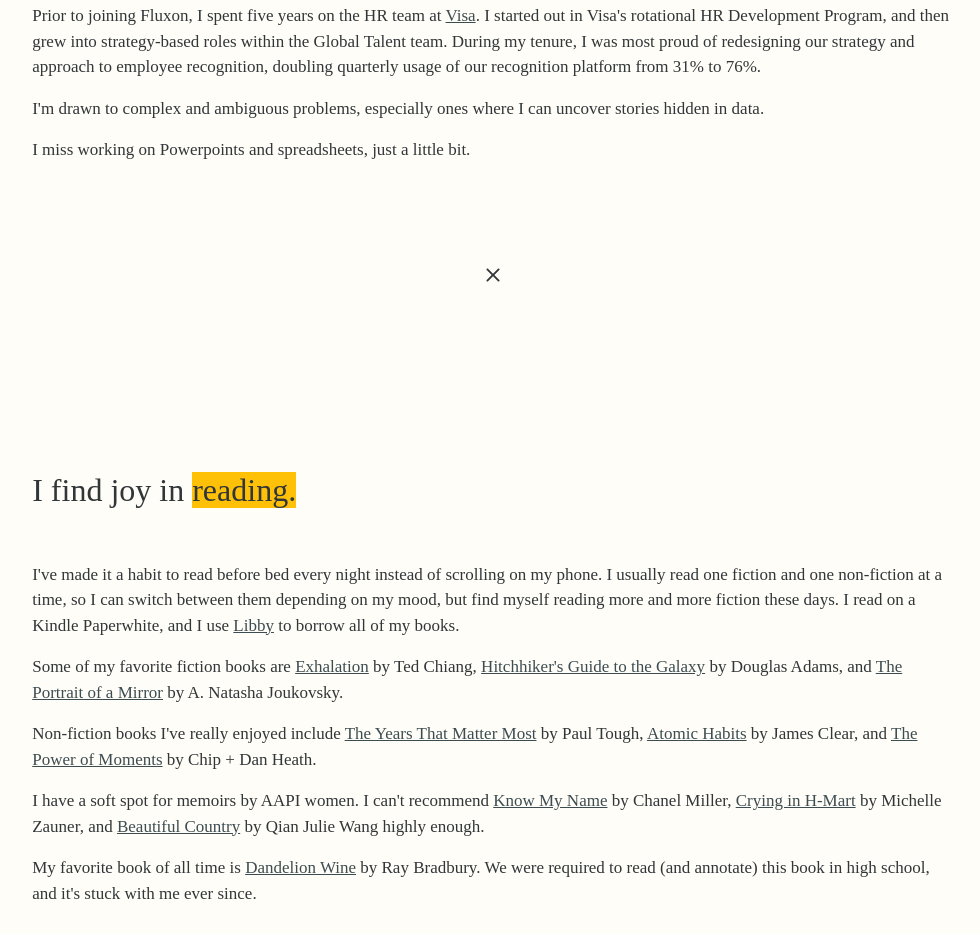
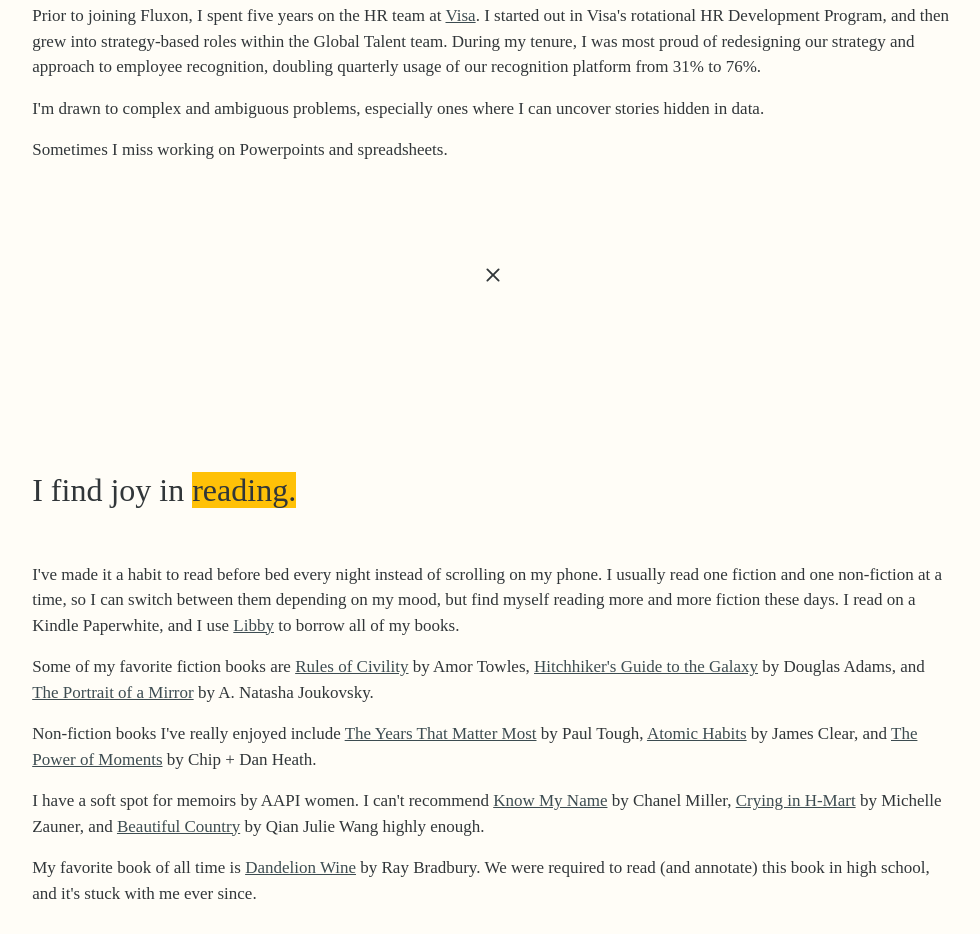
Before and after one commit to helloqtran/helloqtran.github.io, a plain HTML site: page index.html in a window 1280 px wide. Shown: the part 1058-1992 px from the top of the page, without its empty margins (147-1127 px from the left). Drawn offline with nearby package versions, Linux system fonts and the light colour scheme; a web font is replaced by a local one.

Commit message:
Add files via upload

```diff
--- a/index.html
+++ b/index.html
@@ -35,7 +35,7 @@
             <p>I currently lead the People Operations team at <a href="http://www.fluxon.com" target="_blank">Fluxon</a>, a product development company trusted by both globally renowned brands and high-growth start-ups as a partner in designing, building and shipping world-class products.</p>
             <p>Prior to joining Fluxon, I spent five years on the HR team at <a href="https://usa.visa.com/" target="_blank">Visa</a>. I started out in Visa's rotational HR Development Program, and then grew into strategy-based roles within the Global Talent team. During my tenure, I was most proud of redesigning our strategy and approach to employee recognition, doubling quarterly usage of our recognition platform from 31% to 76%.</p>
             <p>I'm drawn to complex and ambiguous problems, especially ones where I can uncover stories hidden in data.</p>
-            <p>I miss working on Powerpoints and spreadsheets, just a little bit.</p>
+            <p>Sometimes I miss working on Powerpoints and spreadsheets.</p>
         </div>
 
         <svg xmlns="http://www.w3.org/2000/svg" width="16" height="30" fill="currentColor" class="bi bi-x" viewBox="0 0 16 16">
@@ -46,7 +46,7 @@
             <h2>I find joy in <span class="highlight">reading.</span></h2>
             <br>
             <p>I've made it a habit to read before bed every night instead of scrolling on my phone. I usually read one fiction and one non-fiction at a time, so I can switch between them depending on my mood, but find myself reading more and more fiction these days. I read on a Kindle Paperwhite, and I use <a href="https://www.overdrive.com/apps/libby" target="_blank">Libby</a> to borrow all of my books.</p>
-            <p>Some of my favorite fiction books are <a href="https://www.goodreads.com/book/show/55710304-exhalation" target="_blank">Exhalation</a> by Ted Chiang, <a href="https://www.goodreads.com/book/show/42410904-the-hitchhiker-s-guide-to-the-galaxy" target="_blank">Hitchhiker's Guide to the Galaxy</a> by Douglas Adams, and <a href="https://www.goodreads.com/book/show/56609700-the-portrait-of-a-mirror" target="_blank">The Portrait of a Mirror</a> by A. Natasha Joukovsky.</p>
+            <p>Some of my favorite fiction books are <a href="https://www.goodreads.com/book/show/10054335-rules-of-civility" target="_blank">Rules of Civility</a> by Amor Towles, <a href="https://www.goodreads.com/book/show/42410904-the-hitchhiker-s-guide-to-the-galaxy" target="_blank">Hitchhiker's Guide to the Galaxy</a> by Douglas Adams, and <a href="https://www.goodreads.com/book/show/56609700-the-portrait-of-a-mirror" target="_blank">The Portrait of a Mirror</a> by A. Natasha Joukovsky.</p>
             <p>Non-fiction books I've really enjoyed include <a href="https://www.goodreads.com/book/show/50781726-the-years-that-matter-most" target="_blank">The Years That Matter Most</a> by Paul Tough, <a href="https://www.goodreads.com/book/show/40121378-atomic-habits" target="_blank">Atomic Habits</a> by James Clear, and <a href="https://www.goodreads.com/book/show/40732657-the-power-of-moments" target="_blank">The Power of Moments</a> by Chip + Dan Heath.</p>
             <p>I have a soft spot for memoirs by AAPI women. I can't recommend <a href="https://www.goodreads.com/book/show/50196744-know-my-name" target="_blank">Know My Name</a> by Chanel Miller, <a href="https://www.goodreads.com/book/show/55577549-crying-in-h-mart" target="_blank">Crying in H-Mart</a> by Michelle Zauner, and <a href="https://www.goodreads.com/en/book/show/56461570" target="_blank">Beautiful Country</a> by Qian Julie Wang highly enough.</p>
             <p>My favorite book of all time is <a href="https://www.goodreads.com/book/show/50033.Dandelion_Wine" target="_blank">Dandelion Wine</a> by Ray Bradbury. We were required to read (and annotate) this book in high school, and it's stuck with me ever since.</p>
```
